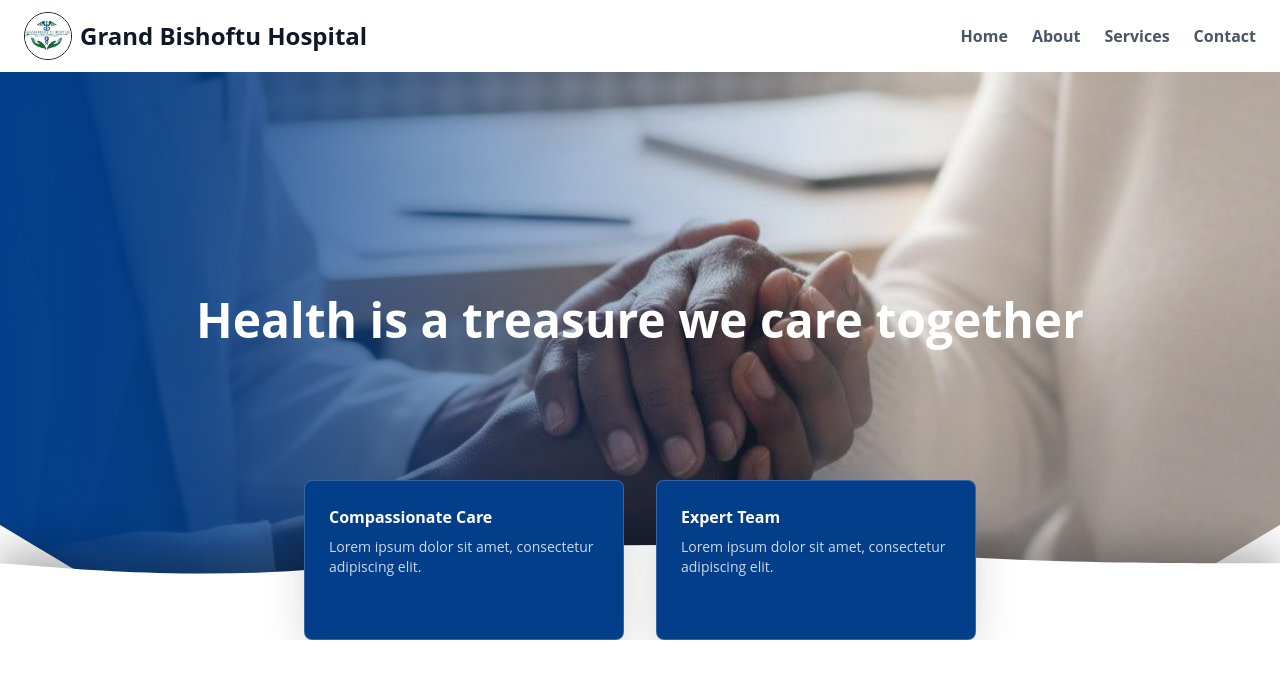
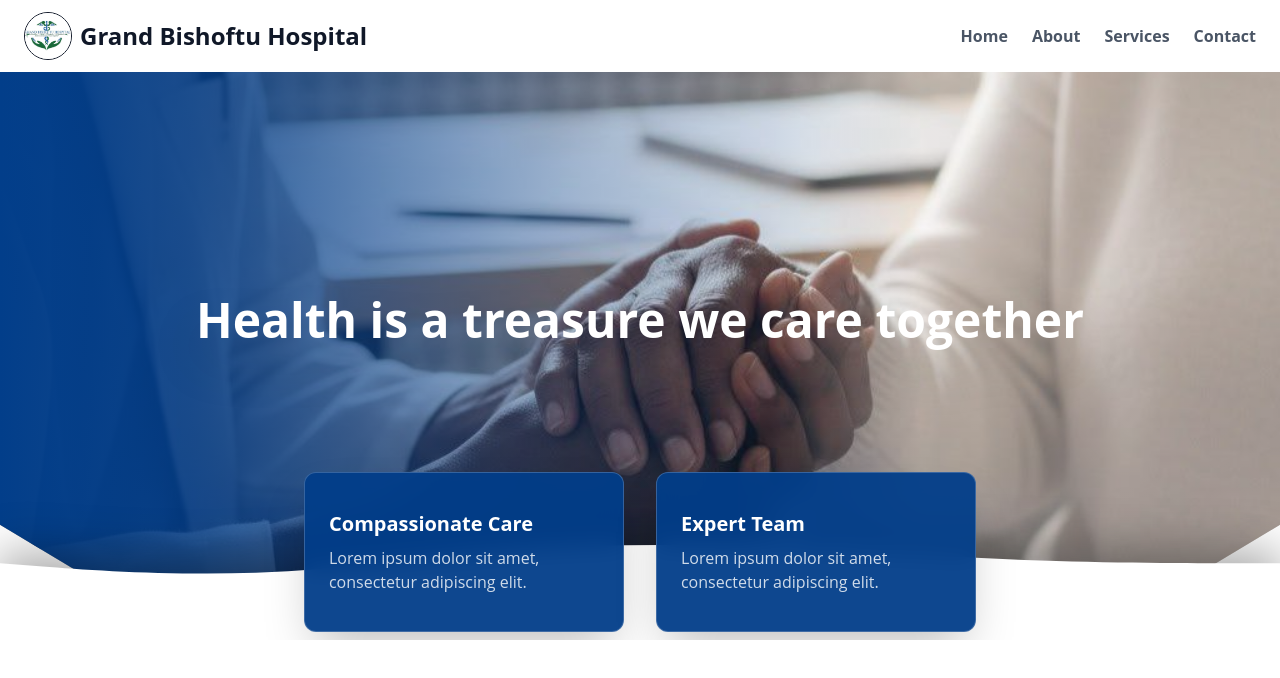
Before and after one commit to Tsedniya/Grand_Bishoftu_Hospital, a React (Vite) app in the folder myapp/: page / in a window 1280 px wide. Shown: the top 678 px of the page. Built offline with nearby package versions, Linux system fonts and the light colour scheme.

Commit message:
frontend:hero

```diff
--- a/myapp/src/components/Hero.jsx
+++ b/myapp/src/components/Hero.jsx
@@ -4,8 +4,7 @@ import home from "../assets/home.jpg";
 const Hero = () => {
   return (
     <>
-      <section className="relative w-full h-[30vh] sm:h-[40vh] md:h-[50vh] lg:h-[80vh] min-h-[250px] overflow-hidden">
-
+      <section className="relative w-full h-[45vh] sm:h-[50vh] md:h-[60vh] lg:h-[80vh] min-h-[350px] overflow-hidden">
 
         {/* Hero background image + clip-path curve */}
         <div className="hero-clip absolute inset-0">
@@ -36,19 +35,46 @@ const Hero = () => {
           </h1>
         </div>
 
-        {/* Overlapping cards at bottom */}
-         <div className="absolute bottom-[-40px]  left-1/2 -translate-x-1/2 flex flex-col sm:flex-row gap-8 pb-10 px-4 z-[50]">
-          <div className="bg-[#023E8A] backdrop-blur-sm border border-white/20 w-80 h-40 rounded-lg text-left p-6 transition-transform duration-300 hover:scale-105 shadow-2xl">
-            <p className="text-white font-bold mb-2">Compassionate Care</p>
-            <p className="text-white/80 text-sm">Lorem ipsum dolor sit amet, consectetur adipiscing elit.</p>
+
+                  {/* Overlapping cards - Hidden on mobile, shown from sm+ with overlap on md+ */}
+          <div className="
+            hidden                  /* Hide on mobile */
+            sm:flex                 /* Show as flex row from sm (640px) upwards */
+            sm:absolute sm:inset-x-0 sm:bottom-[-40px]   /* Overlap below hero from sm+ */
+            sm:pb-12 sm:px-8
+            gap-8
+            justify-center
+            items-end             /* Align to bottom for overlap effect */
+            z-50
+          ">
+            <div className="
+              bg-[#023E8A]/95 backdrop-blur-md
+              border border-white/20
+              rounded-xl shadow-2xl
+              w-80 h-40 p-6
+              flex flex-col justify-center text-left
+              transition-transform duration-300 hover:scale-105
+            ">
+              <p className="text-white font-bold mb-2 text-xl">Compassionate Care</p>
+              <p className="text-white/80 text-base">
+                Lorem ipsum dolor sit amet, consectetur adipiscing elit.
+              </p>
+            </div>
+
+            <div className="
+              bg-[#023E8A]/95 backdrop-blur-md
+              border border-white/20
+              rounded-xl shadow-2xl
+              w-80 h-40 p-6
+              flex flex-col justify-center text-left
+              transition-transform duration-300 hover:scale-105
+            ">
+              <p className="text-white font-bold mb-2 text-xl">Expert Team</p>
+              <p className="text-white/80 text-base">
+                Lorem ipsum dolor sit amet, consectetur adipiscing elit.
+              </p>
+            </div>
           </div>
-
-          <div className="bg-[#023E8A] backdrop-blur-sm border border-white/20 w-80 h-40 rounded-lg text-left p-6 transition-transform duration-300 hover:scale-105 shadow-2xl">
-            <p className="text-white font-bold mb-2">Expert Team</p>
-            <p className="text-white/80 text-sm">Lorem ipsum dolor sit amet, consectetur adipiscing elit.</p>
-          </div>
-        </div>
-
 
         {/* White wavy divider with upward soft shadow → creates the blurry/shadowy blend at curve */}
         <div className="absolute inset-x-0 bottom-0 pointer-events-none z-30">
--- a/myapp/src/index.css
+++ b/myapp/src/index.css
@@ -32,6 +32,7 @@ a.active hr {
     0 92%
   );
 }
+
 
 /* Tablet (md) - slightly softer curve */
 @media (min-width: 768px) {
```
